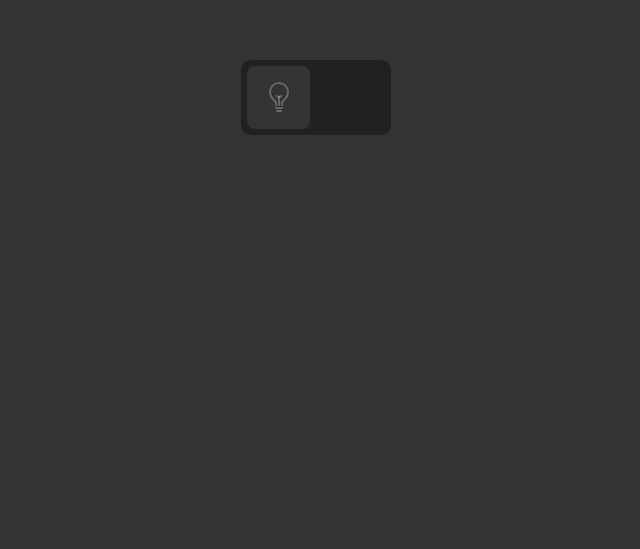
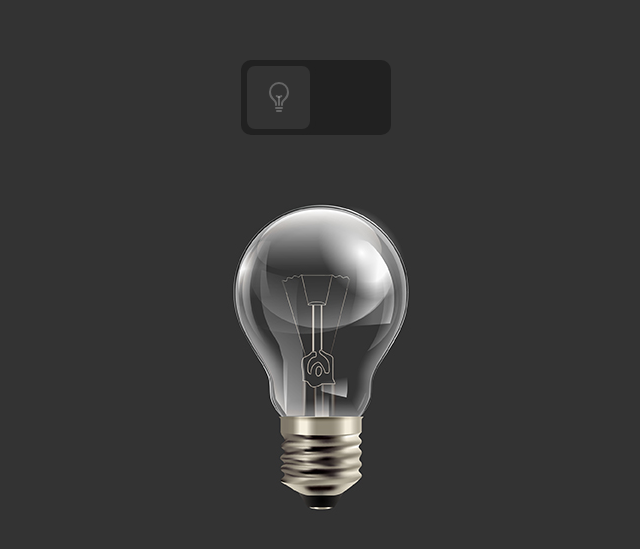
Before and after one commit to AzamatKanatbekov/jer-ene, a plain HTML site: page index.html in a window 1280 px wide. Shown: the part 153-702 px from the top of the page, without its empty margins (324-964 px from the left). Drawn offline with nearby package versions, Linux system fonts and the light colour scheme; the site is published under a folder, as on GitHub Pages, so addresses that start at the root find nothing.

Commit message:
Update style.css

```diff
--- a/style.css
+++ b/style.css
@@ -66,10 +66,10 @@ label input:checked ~ span ion-icon{
   width: 348px;
   height: 400px;
   pointer-events: none;
-  background: url('/img/bulb_off.jpg');
+  background: url('./img/bulb_off.jpg');
   transition: 0.5s;
 }
 
 label input:checked ~ .bulb{
-  background: url('/img/bulb_on.jpg');
+  background: url('./img/bulb_on.jpg');
 }
```
